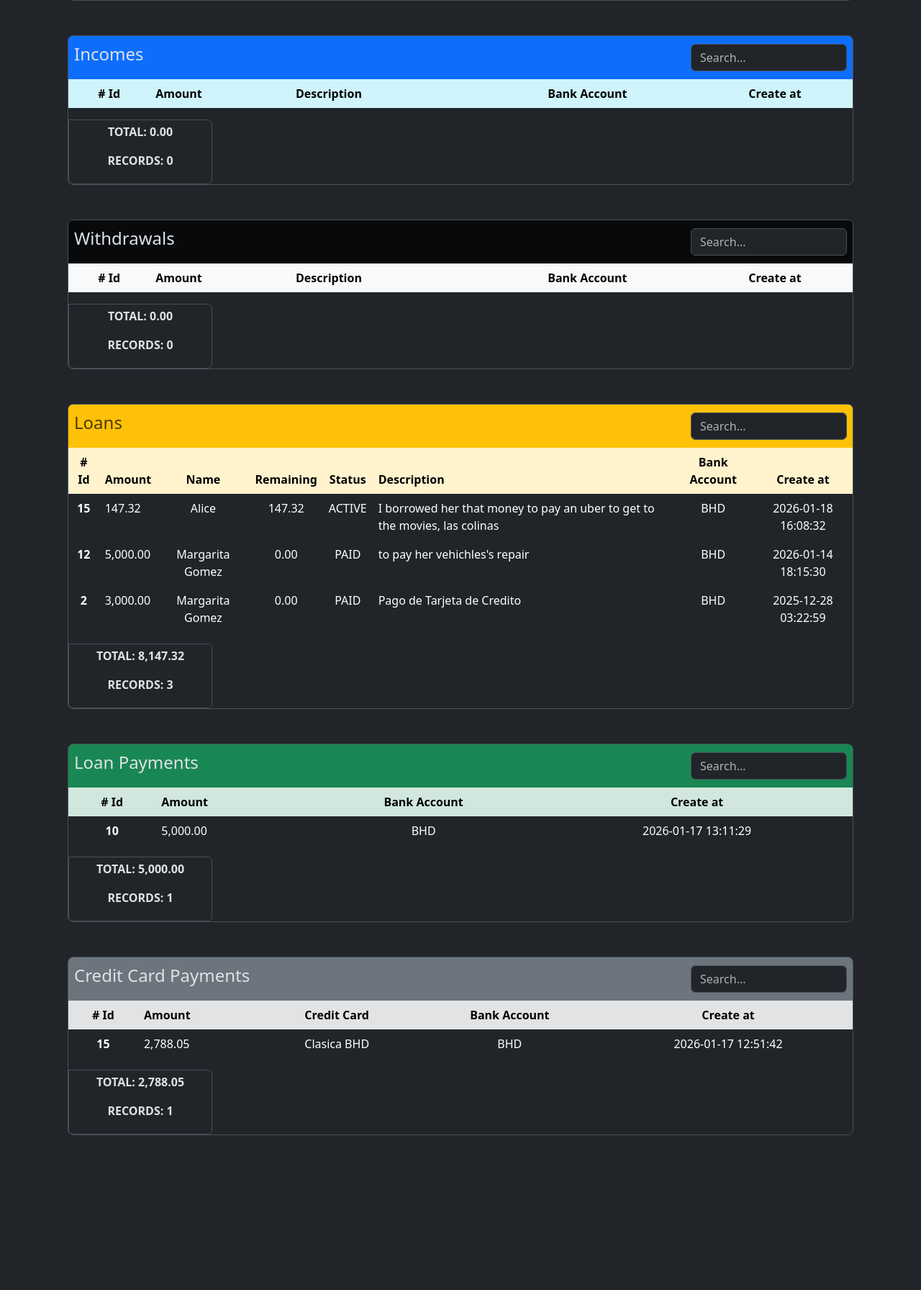
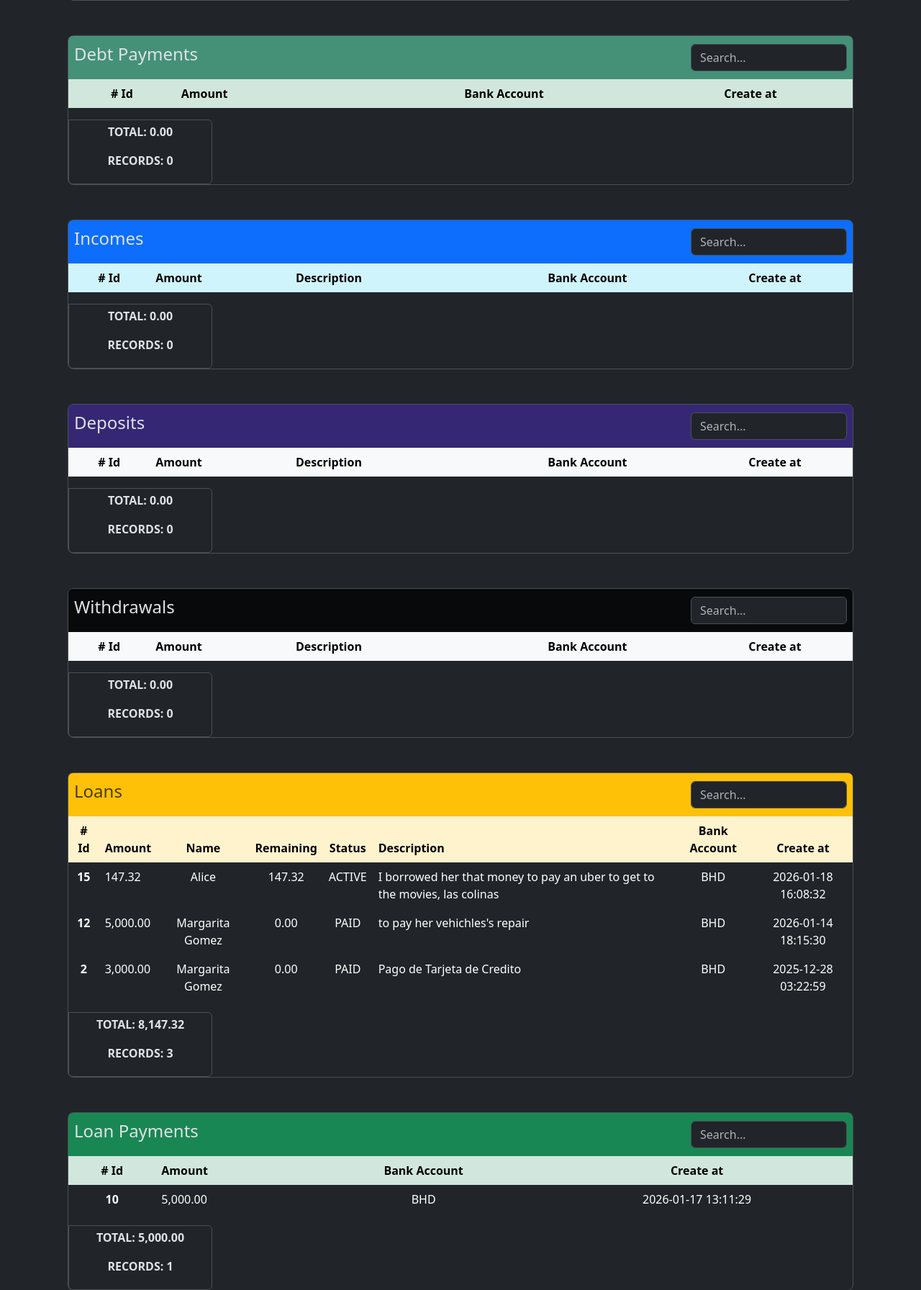
Before and after one commit to etv18/be_aware, a Flask app: page /bank_accounts/associated_records/2 in a window 1280 px wide. Shown: the part 1343-3135 px from the top of the page at 72% size. Before the commit the page ends 2920 px from the top, so only its background shows below. Run offline with Flask 3, Linux system fonts and the light colour scheme; data comes from the database, SQL or seed files in the repository; data that the repository does not hold is empty; some libraries are stand-ins or nearby versions.

Commit message:
deposits and debt payments table added

```diff
--- a/app/static/scripts/bank_accounts/dynamicTables.js
+++ b/app/static/scripts/bank_accounts/dynamicTables.js
@@ -10,6 +10,8 @@ const tBodyLoanPayment = document.getElementById('loan-payment-table-body');
 const tBodyCreditCardPayment = document.getElementById('credit-card-payment-table-body');
 const tBodyBankTransfer = document.getElementById('transfer-table-body');
 const tBodyDebt = document.getElementById('debts-table-body');
+const tBodyDebtPayment = document.getElementById('debt-payment-table-body');
+const tBodyDeposit = document.getElementById('deposits-table-body');
 
 //FILTER INPUTS
 const expenseFilterInput = document.getElementById('filter-input-expense-id');
@@ -20,6 +22,8 @@ const loanPaymentFilterInput = document.getElementById('filter-input-loan-paymen
 const creditCardPaymentFilterInput = document.getElementById('filter-input-credit-card-payment-id');
 const bankTransferFilterInput = document.getElementById('filter-input-transfer-id');
 const debtFilterInput = document.getElementById('filter-input-debt-id');
+const debtPaymentFilterInput = document.getElementById('filter-input-debt-payment-id');
+const depositFilterInput = document.getElementById('filter-input-withdrawal-id');
 
 const associatedRecordsInJsonEndpoint = document.getElementById('associated-records-url-id').textContent;
 
@@ -32,6 +36,8 @@ let creditCardPayments;
 let bankTransfers;
 let debts;
 let ownerBankAccountId;
+let debtPayments;
+let deposits;
 
 const colSpan = {
     expenses: 7,
@@ -143,6 +149,21 @@ const debtsTemplateFn = (debt) => `
     <td>${debt.created_at}</td>
 `;
 
+const debtPaymentsTemplateFn = (debtPayment) => `
+    <th scope="row">${ debtPayment.id }</th>
+    <td class="text-start">${ formatNumber(debtPayment.amount) }</td>
+    <td>${ debtPayment.bank_account_nick_name ?? '-'}</td>
+    <td>${ debtPayment.created_at }</td>
+`;
+
+const depositsTemplateFn = (deposit) => `
+    <th scope="row">${ deposit.id }</th>
+    <td>${ formatNumber(deposit.amount) }</td>
+    <td>${ deposit.description ?? '-'}</td>
+    <td>${ deposit.bank_account_nick_name ?? '-' }</td>
+    <td>${ deposit.created_at }</td>
+`;
+
 async function getData(url){
     let data;
 
@@ -174,6 +195,8 @@ async function getData(url){
         creditCardPayments = data.records?.credit_card_payments ?? [];
         bankTransfers = data.records?.bank_transfers ?? [];
         debts = data.records?.debts ?? [];
+        debtPayments = data.records?.debt_payments ?? [];
+        deposits = data.records?.deposits ?? [];
 
         ownerBankAccountId = data.owner_bank_account_id;
 
@@ -394,3 +417,29 @@ debtFilterInput.addEventListener('input', debounce(async e => {
         totalCount.textContent = `RECORDS: ${filteredList.length}`;
     })
 );
+
+debtPaymentFilterInput.addEventListener('input', debounce(async e => {
+        const totatAmounts = document.getElementById('total-amounts-debt-payments-id');
+        const totalCount = document.getElementById('total-count-debt-payments-id');
+        var query = debtPaymentFilterInput.value;
+
+        const filteredList = filterTableData(debtPayments, query);
+
+        renderDataTable(filteredList, tBodyDebtPayment, debtPaymentsTemplateFn, colSpan.loanPayments);
+        totatAmounts.textContent = (`TOTAL: ${formatNumber(getTotalSumOfAmounts(filteredList))}`)
+        totalCount.textContent = `RECORDS: ${filteredList.length}`;
+    })
+);
+
+depositFilterInput.addEventListener('input', debounce(async e => {
+        const totatAmounts = document.getElementById('total-amounts-deposit-id');
+        const totalCount = document.getElementById('total-count-deposit-id');
+        var query = depositFilterInput.value;
+
+        const filteredList = filterTableData(deposits, query);
+
+        renderDataTable(filteredList, tBodyDeposit, depositsTemplateFn, colSpan.withdrawals);
+        totatAmounts.textContent = (`TOTAL: ${formatNumber(getTotalSumOfAmounts(filteredList))}`)
+        totalCount.textContent = `RECORDS: ${filteredList.length}`;
+    })
+);
--- a/app/templates/bank_accounts/associated_records.html
+++ b/app/templates/bank_accounts/associated_records.html
@@ -218,6 +218,47 @@
     </div>
 
     <div class="my-5 border rounded-3">
+        <div class="rounded-top d-flex align-items-center justify-content-center p-2" style="height: 60px; background-color: #449177;">
+            <div class="me-auto">
+                <h4 class="d-flex justify-content-center">Debt Payments</h4>
+            </div>
+            <div class="w-100" style="max-width: 217px;">
+                <input type="text" name="filter-input-debt-payment" id="filter-input-debt-payment-id" class="form-control"placeholder="Search...">
+            </div>
+        </div>
+
+        <div id="expenses-table-container" class="table-responsive overflow-y-auto" style="max-height: 322px;">
+            <table class="table table-borderless table-hover text-center" id="expenses-table">
+                <thead class="sticky-top">
+                    <tr class="table-success">
+                        <th scope="col"># Id</th>
+                        <th scope="col" class="text-start">Amount</th>
+                        <th scope="col">Bank Account</th>
+                        <th scope="col">Create at</th>
+                    </tr>
+                </thead>
+                <tbody id="debt-payment-table-body">
+                    {% for payment in bank_account.debt_payments %}
+                    <tr>
+                        <th scope="row">{{ payment.id }}</th>
+                        <td class="text-start">{{ format_amount(payment.amount) }}</td>
+                        <td>{{ payment.bank_account.nick_name }}</td>
+                        <td>{{ payment.created_at }}</td>
+                    </tr>
+                    {% endfor %}
+                </tbody>
+            </table>
+        </div>
+
+        <div class="p-1 border rounded-end rounded-bottom w-100 d-flex justify-content-center align-items-center" style="max-width: 200px;">
+            <div class="row text-center">
+                <p class="fs-6 fw-bold" id="total-amounts-debt-payments-id">TOTAL: {{ total_amount(bank_account.debt_payments) }}</p>
+                <p class="fs-6 fw-bold" id="total-count-debt-payments-id">RECORDS: {{ bank_account.debt_payments | length }}</p>
+            </div>
+        </div>
+    </div>
+
+    <div class="my-5 border rounded-3">
         <div class="bg-primary rounded-top d-flex align-items-center justify-content-center p-2" style="height: 60px;">
             <div class="me-auto">
                 <h4 class="d-flex justify-content-center">Incomes</h4>
@@ -255,6 +296,50 @@
             <div class="row text-center">
                 <p class="fs-6 fw-bold" id="total-amounts-incomes-id">TOTAL: {{ total_amount(bank_account.incomes) }}</p>
                 <p class="fs-6 fw-bold" id="total-count-incomes-id">RECORDS: {{ bank_account.incomes | length }}</p>
+            </div>
+        </div>
+    </div>
+
+    <div class="my-5 border rounded-3">
+        <div class="rounded-top d-flex align-items-center justify-content-center p-2" style="height: 60px; background-color: #3f2991bb;">
+            <div class="me-auto">
+                <h4 class="d-flex justify-content-center">Deposits</h4>
+            </div>
+            <div class="w-100" style="max-width: 217px;">
+                <input type="text" name="filter-input-withdrawal" id="filter-input-withdrawal-id" class="form-control"placeholder="Search...">
+            </div>
+        </div>
+
+        <div class="table-responsive overflow-y-auto" style="max-height: 322px;">
+            <table class="table table-borderless table-hover text-center">
+                <thead class="sticky-top">
+                    <tr class="table-light" >
+                        <th scope="col"># Id</th>
+                        <th scope="col" class="text-start">Amount</th>
+                        <th scope="col" class="text-start">Description</th>
+                        <th scope="col">Bank Account</th>
+                        <th scope="col">Create at</th>
+                    </tr>
+                </thead>
+
+                <tbody  id="deposits-table-body">
+                  {% for deposit in bank_account.deposits %}
+                    <tr>
+                        <th scope="row">{{ deposit.id }}</th>
+                        <td class="text-start">{{ format_amount(deposit.amount) }}</td>
+                        <td class="text-start">{{ deposit.description if deposit.description else '-'}}</td>
+                        <td>{{ deposit.bank_account.nick_name }}</td>
+                        <td>{{ deposit.created_at }}</td>
+                    </tr>
+                  {% endfor %}
+                </tbody>
+            </table>
+        </div>
+
+        <div class="p-1 border rounded-end rounded-bottom w-100 d-flex justify-content-center align-items-center" style="max-width: 200px;">
+            <div class="row text-center">
+                <p class="fs-6 fw-bold" id="total-amounts-deposit-id">TOTAL: {{ total_amount(bank_account.deposits) }}</p>
+                <p class="fs-6 fw-bold" id="total-count-deposit-id">RECORDS: {{ bank_account.deposits | length }}</p>
             </div>
         </div>
     </div>
```
